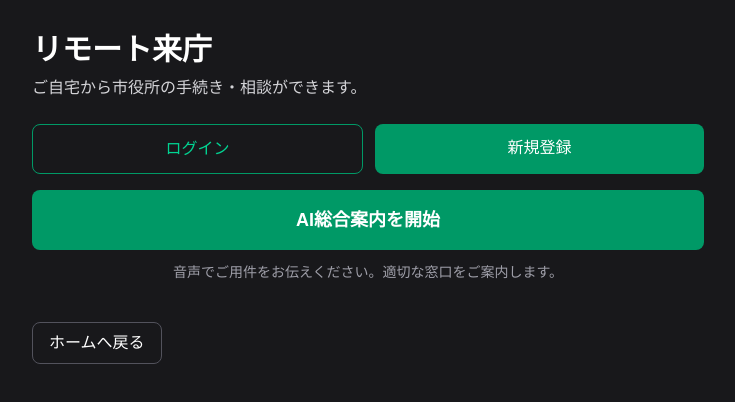
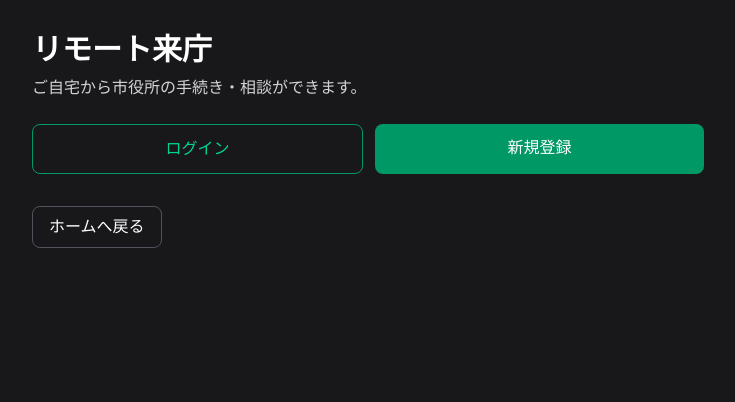
Before and after one commit to kimizuy/tech-world-hackathon-2025, a Next.js app: page /user in a window 1280 px wide. Shown: the top 402 px of the page, without its empty margins (272-1007 px from the left). Built offline with nearby package versions, Linux system fonts and the light colour scheme; no server answers.

Commit message:
chore: hide button

```diff
--- a/src/app/user/page.tsx
+++ b/src/app/user/page.tsx
@@ -50,9 +50,10 @@ export default async function UserPage() {
           </div>
         )}
 
+        {isLoggedIn && (
           <div className="space-y-3">
             <Link
-            href={isLoggedIn ? "/user/reception" : "/user/login"}
+              href="/user/reception"
               className="block w-full rounded-lg bg-emerald-600 px-4 py-4 text-center text-lg font-bold hover:bg-emerald-500"
             >
               AI総合案内を開始
@@ -61,6 +62,7 @@ export default async function UserPage() {
               音声でご用件をお伝えください。適切な窓口をご案内します。
             </p>
           </div>
+        )}
 
         <div className="pt-4">
           <Link
```
Lines whose indentation alone changed are shown as unchanged.
